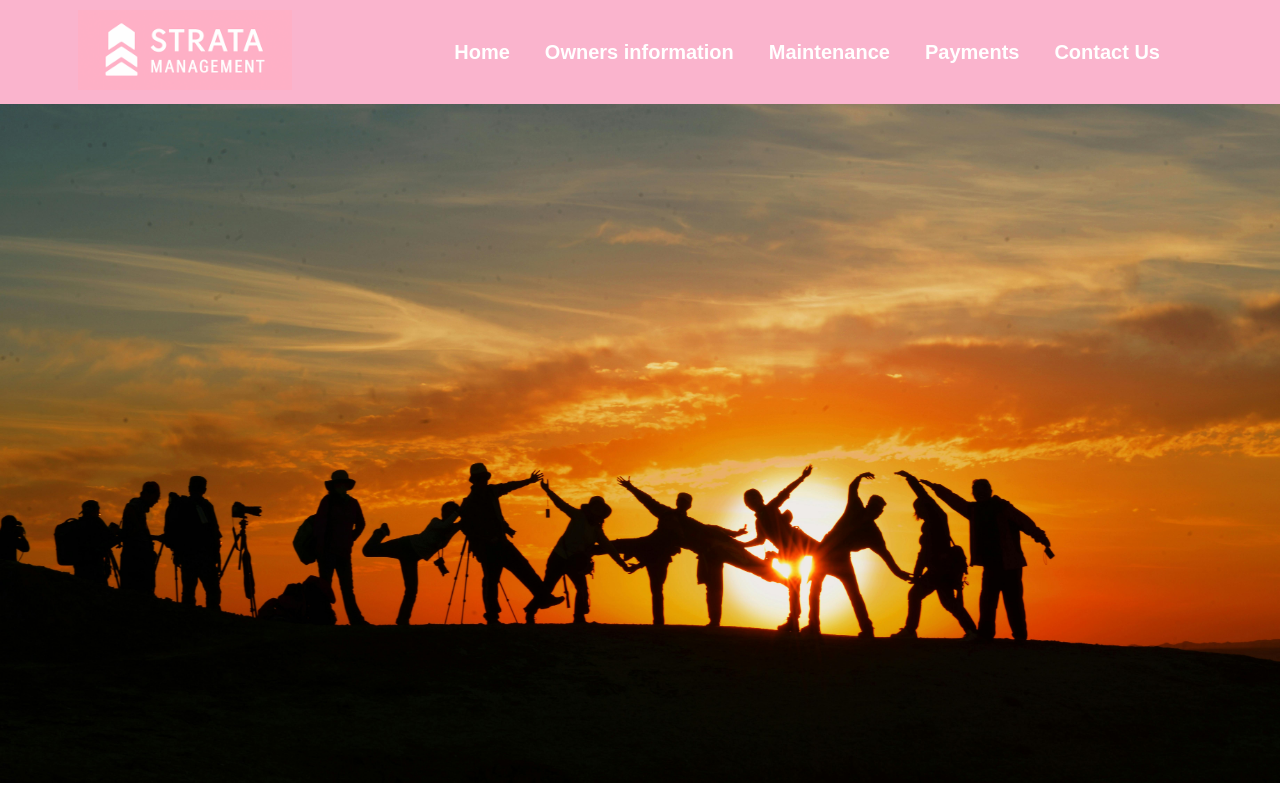
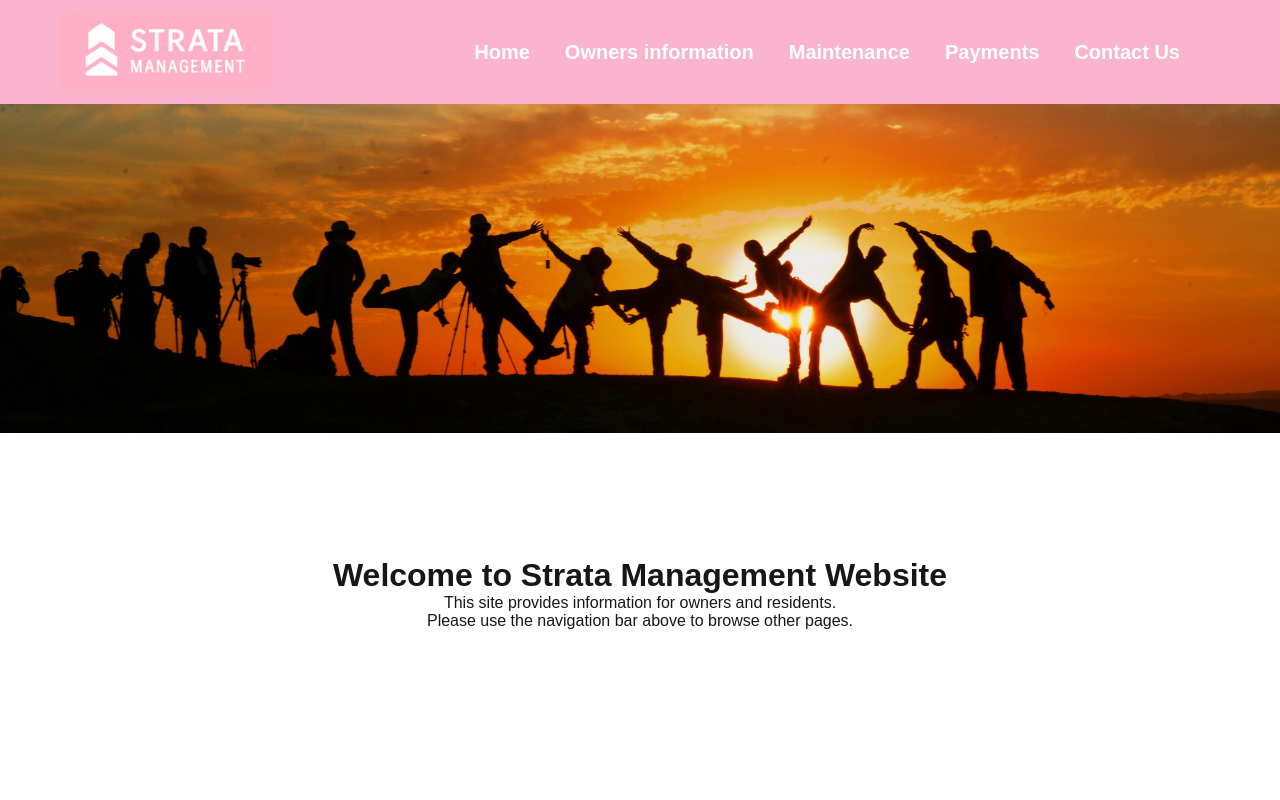
Before and after one commit to kcui07/strata-management, a Next.js app: page / in a window 1280 px wide. Shown: the top 800 px of the page. Built offline with nearby package versions, Linux system fonts and the light colour scheme.

Commit message:
fix header

```diff
--- a/pages/index.js
+++ b/pages/index.js
@@ -17,7 +17,7 @@
         />
       </div>
 
-      <main style={{ textAlign: 'center', marginTop: '50px', minHeight: 'calc(100vh - 400px)' }}>
+      <main style={{ textAlign: 'center', marginTop: '120px', minHeight: 'calc(100vh - 400px)' }}>
         <h1>Welcome to Strata Management Website</h1>
         <p>This site provides information for owners and residents.</p>
         <p>Please use the navigation bar above to browse other pages.</p>
--- a/styles/Header.module.css
+++ b/styles/Header.module.css
@@ -1,10 +1,15 @@
 .header {
+  position: fixed;
+  top: 0;
+  width: 100%;
+  z-index: 999;
+  background-color:#fab4cd;
   display: flex;
   justify-content: space-between;
   align-items: center;
-  background-color: #fab4cd;
-  padding: 10px 60px;
+  padding: 10px 40px;
 }
+
 
 .logo img {
   object-fit: contain;
```
Also changed, not shown: public/teampic1.jpg.
